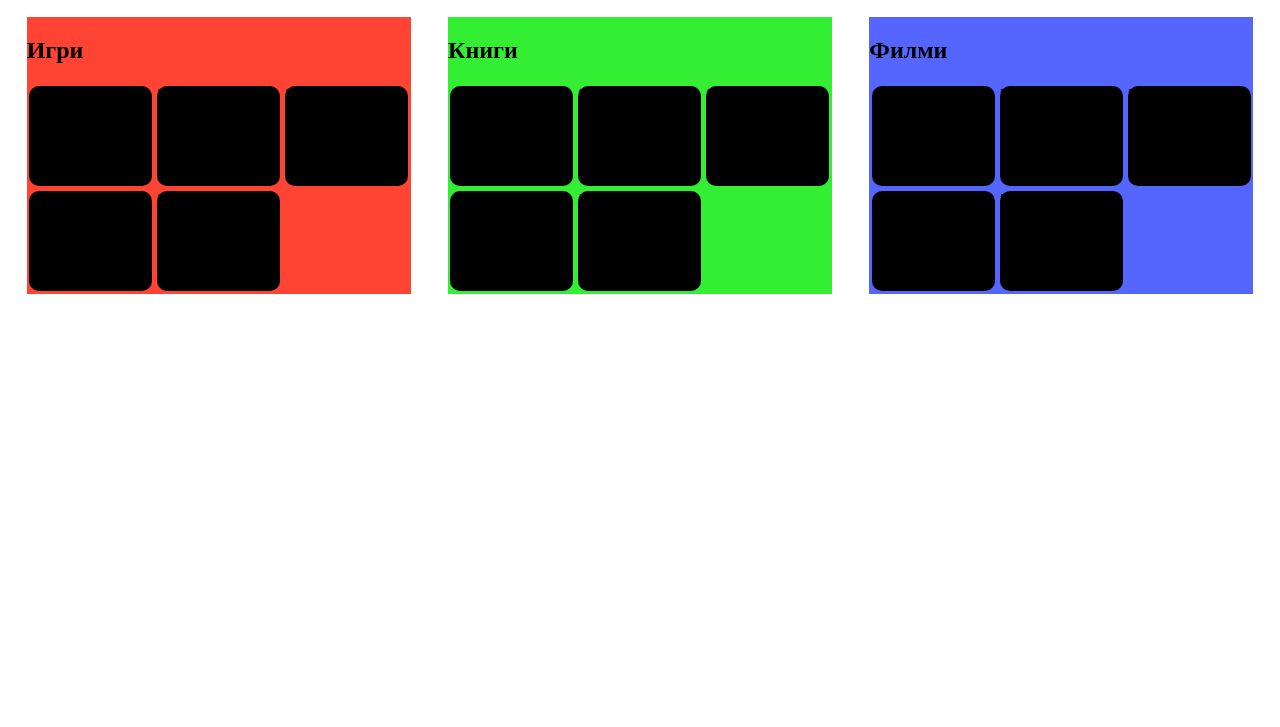
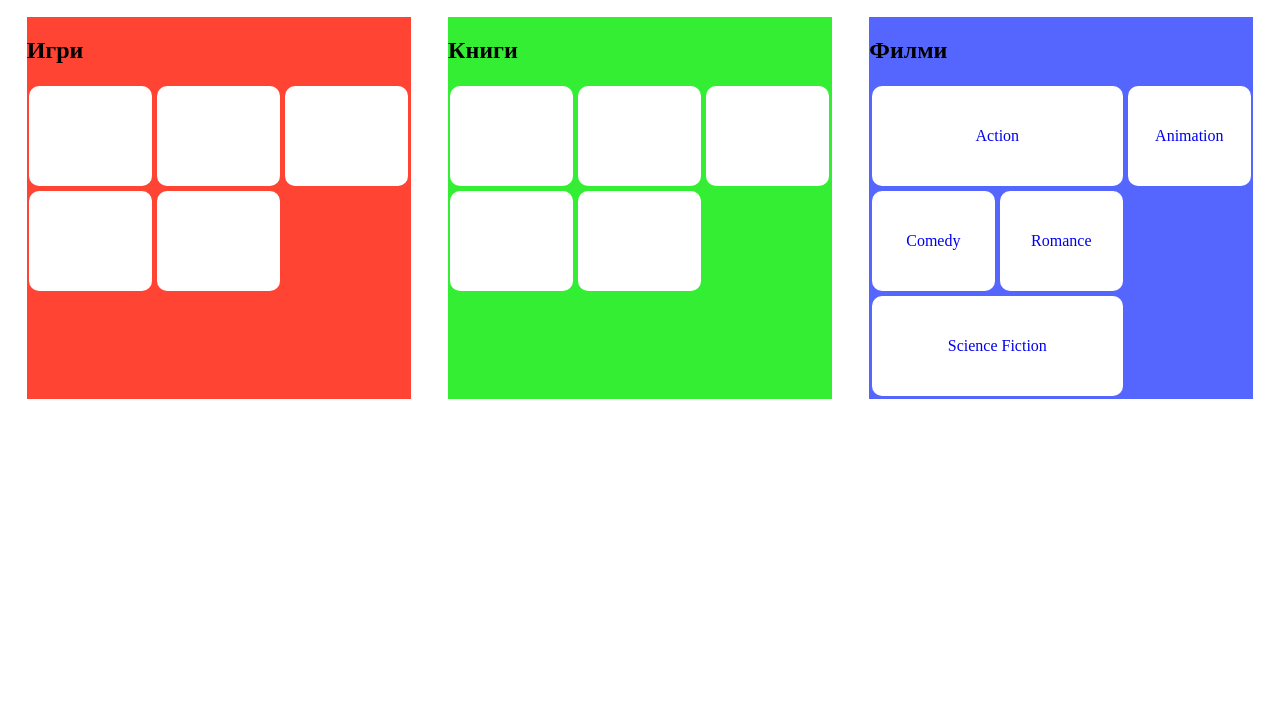
Before and after one commit to eiribarev18/generala-approves, a plain HTML site: page HTML/index.html in a window 1280 px wide. Shown: the part 73-800 px from the top of the page. Drawn offline with Linux system fonts and the light colour scheme.

Commit message:
Work on index styling

```diff
--- /dev/null
+++ b/CSS/index-grid-items.css
@@ -0,0 +1,9 @@
+div.movies > div.grid > :nth-child(1),
+div.movies > div.grid > :nth-child(5) {
+    grid-column: auto / span 2;
+}
+
+div.movies > .grid > :nth-child(1):hover,
+div.movies > div.grid > :nth-child(5):hover {
+	transform: scale(1.02);
+}
--- a/CSS/index.css
+++ b/CSS/index.css
@@ -6,8 +6,7 @@
 }
 
 .flex-item {
-	margin-top: 10px;
-	margin-bottom: 10px;
+	margin: 10px;
 }
 
 .games {
@@ -24,22 +23,32 @@
 
 .grid {
 	display: grid;
+	grid-auto-flow: dense;
 	min-width: 300px;
 	width: 30vw;
 
 	grid-template-columns: repeat(auto-fit, minmax(100px, 1fr));
 }
 
-.card {
+.grid a {
+	text-decoration: none;
+}
+
+.grid > * {
+	display: flex;
 	min-height: 100px;
 	margin: 2.5px;
 	border-radius: 10px;
 
-	background-color: black;
+	justify-content: center;
+	align-items: center;
+	text-align: center;
+
+	background-color: white;
 
 	transition: 0s;
 }
 
-.card:hover {
+.grid > *:hover {
 	transform: scale(1.04);
 }
--- a/HTML/index.html
+++ b/HTML/index.html
@@ -2,9 +2,10 @@
 
 <html>
 	<head>
-		<title>Генерала дава!</title>
+		<title>Things to do in isolation</title>
 
 		<link rel="stylesheet" href="../CSS/index.css">
+		<link rel="stylesheet" href="../CSS/index-grid-items.css">
 
 		<meta name="viewport" content="width=device-width, initial-scale=1">
 		<meta charset="utf-8">
@@ -14,38 +15,58 @@
 
 	<body onload="load();">
 		<main>
-			<h1>Някакво заглавие</h1>
+			<h1>What can you do while in isolation</h1>
 			<section class="flex-container">
 				<div class="flex-item games">
 					<h2>Игри</h2>
 					<div class="grid">
-						<div class="card">1</div>
-						<div class="card">2</div>
-						<div class="card">3</div>
-						<div class="card">4</div>
-						<div class="card">5</div>
+						<a href=""><div class="card"></div></a>
+						<a href=""><div class="card"></div></a>
+						<a href=""><div class="card"></div></a>
+						<a href=""><div class="card"></div></a>
+						<a href=""><div class="card"></div></a>
 					</div>
 				</div>
 
 				<div class="flex-item books">
 					<h2>Книги</h2>
 					<div class="grid">
-						<div class="card">1</div>
-						<div class="card">2</div>
-						<div class="card">3</div>
-						<div class="card">4</div>
-						<div class="card">5</div>
+						<a href=""><div class="card"></div></a>
+						<a href=""><div class="card"></div></a>
+						<a href=""><div class="card"></div></a>
+						<a href=""><div class="card"></div></a>
+						<a href=""><div class="card"></div></a>
 					</div>
 				</div>
 
 				<div class="flex-item movies">
 					<h2>Филми</h2>
 					<div class="grid">
-						<div class="card">1</div>
-						<div class="card">2</div>
-						<div class="card">3</div>
-						<div class="card">4</div>
-						<div class="card">5</div>
+						<a href="films.html#Action">
+							<div class="card">
+								Action
+							</div>
+						</a>
+						<a href="films.html#Animation">
+							<div class="card">
+								Animation
+							</div>
+						</a>
+						<a href="films.html#Comedy">
+							<div class="card">
+								Comedy
+							</div>
+						</a>
+						<a href="films.html#Romance">
+							<div class="card">
+								Romance
+							</div>
+						</a>
+						<a href="films.html#Science-fiction">
+							<div class="card">
+								Science Fiction
+							</div>
+						</a>
 					</div>
 				</div>
 			</section>
--- a/JavaScript/pageLoad.js
+++ b/JavaScript/pageLoad.js
@@ -1,8 +1,8 @@
 function load()
 {
-    var cards = document.getElementsByClassName("card");
+    var gridItems = document.querySelectorAll(".grid > *");
 
-    for (var card of cards){
-        card.style.transition = "0.5s";
+    for (var item of gridItems){
+        item.style.transition = "0.5s";
     }
 }
```
